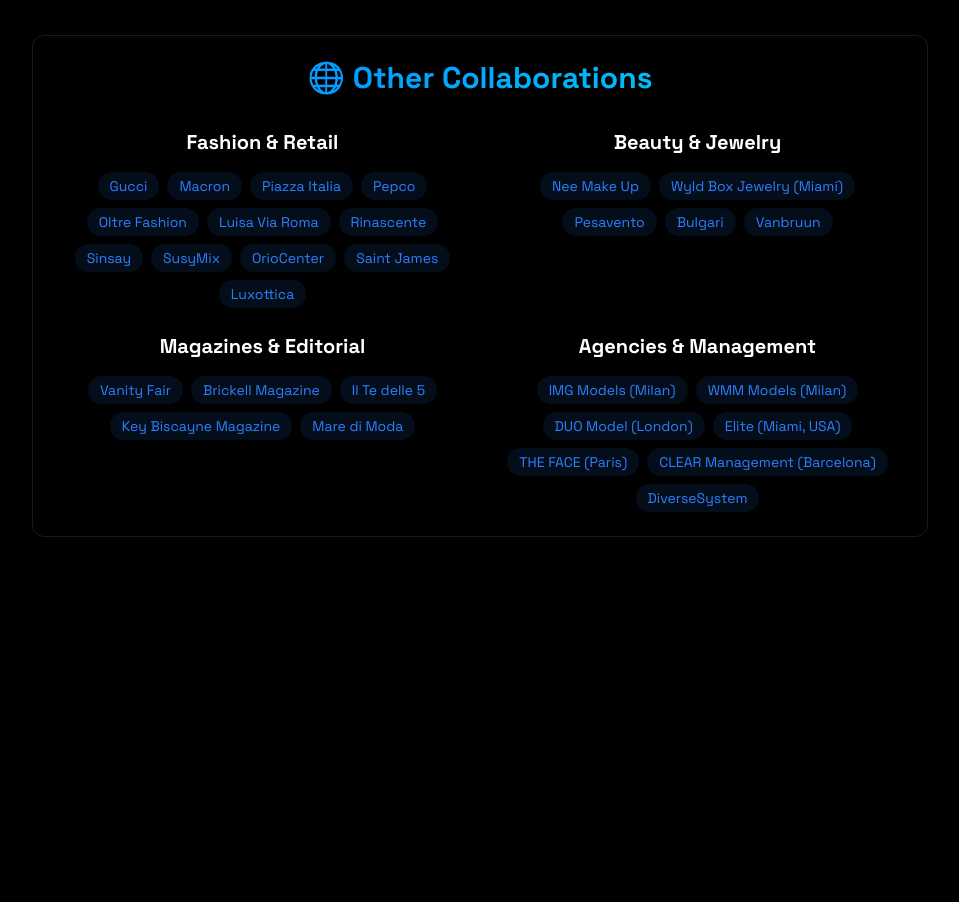
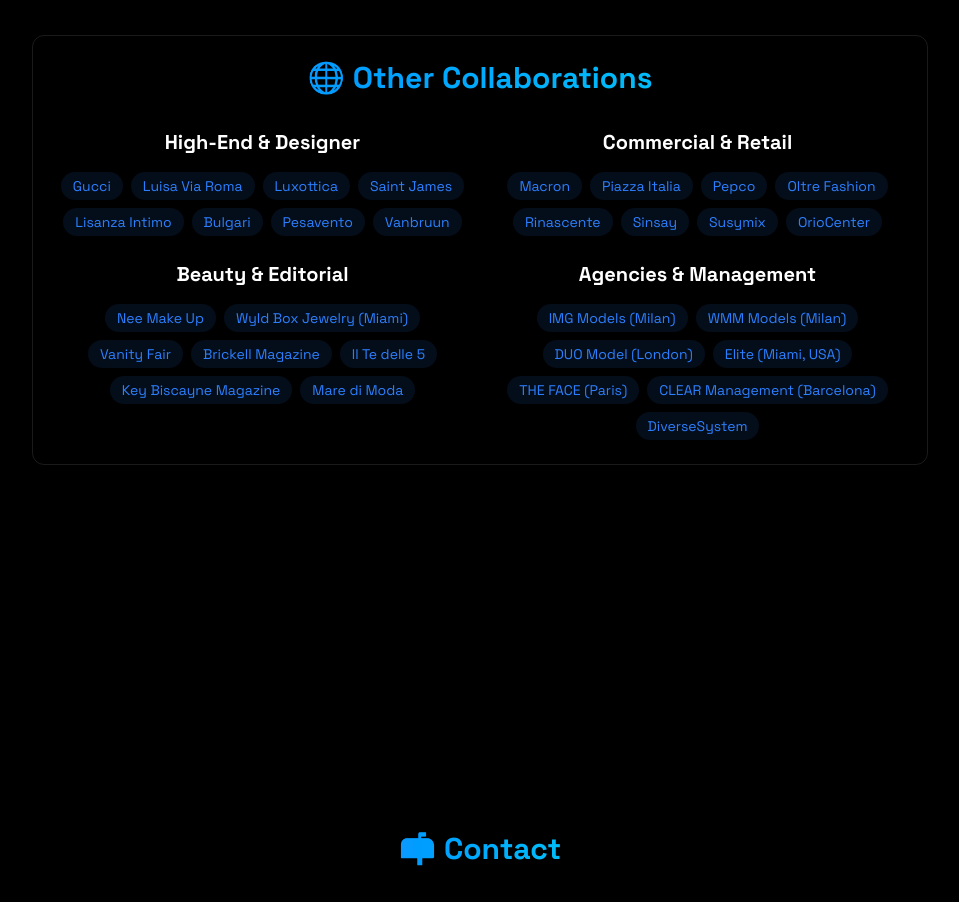
Before and after one commit to alessandradeserti/portfolio, a React (Vite) app: page / in a window 1280 px wide. Shown: the part 4700-5602 px from the top of the page, without its empty margins (160-1119 px from the left). Built offline with nearby package versions, Linux system fonts and the light colour scheme.

Commit message:
Update portfolio site

```diff
--- a/src/components/sections/Collaborations.jsx
+++ b/src/components/sections/Collaborations.jsx
@@ -108,23 +108,44 @@
   ];
 
   const otherCollaborations = {
-    "Fashion & Retail": [
-      "Gucci", "Macron", "Piazza Italia", "Pepco", "Oltre Fashion",
-      "Luisa Via Roma", "Rinascente", "Sinsay", "SusyMix",
-      "OrioCenter", "Saint James", "Luxottica"
+    "High-End & Designer": [
+      "Gucci",
+      "Luisa Via Roma",
+      "Luxottica",
+      "Saint James",
+      "Lisanza Intimo",
+      "Bulgari",
+      "Pesavento",
+      "Vanbruun"
     ],
-    "Beauty & Jewelry": [
-      "Nee Make Up", "Wyld Box Jewelry (Miami)", "Pesavento", "Bulgari", "Vanbruun"
+    "Commercial & Retail": [
+      "Macron",
+      "Piazza Italia",
+      "Pepco",
+      "Oltre Fashion",
+      "Rinascente",
+      "Sinsay",
+      "Susymix",
+      "OrioCenter"
     ],
-    "Magazines & Editorial": [
-      "Vanity Fair", "Brickell Magazine", "Il Te delle 5", "Key Biscayne Magazine",
+    "Beauty & Editorial": [
+      "Nee Make Up",
+      "Wyld Box Jewelry (Miami)",
+      "Vanity Fair",
+      "Brickell Magazine",
+      "Il Te delle 5",
+      "Key Biscayne Magazine",
       "Mare di Moda"
     ],
     "Agencies & Management": [
-      "IMG Models (Milan)", "WMM Models (Milan)", "DUO Model (London)",
-      "Elite (Miami, USA)", "THE FACE (Paris)", "CLEAR Management (Barcelona)",
+      "IMG Models (Milan)",
+      "WMM Models (Milan)",
+      "DUO Model (London)",
+      "Elite (Miami, USA)",
+      "THE FACE (Paris)",
+      "CLEAR Management (Barcelona)",
       "DiverseSystem"
-    ],
+    ]
   };
 
   return (
```
